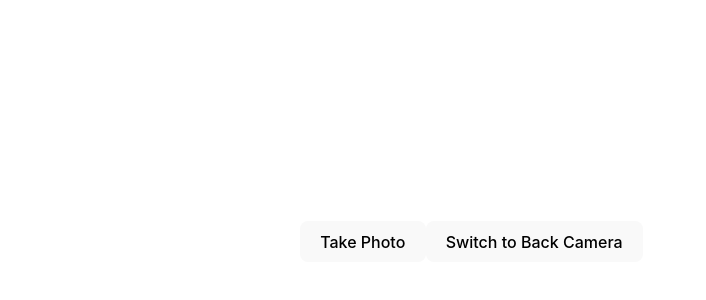
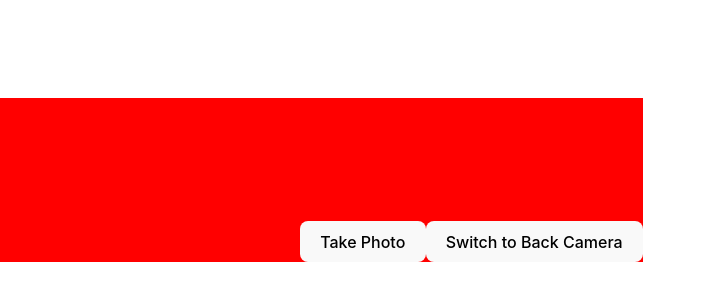
Before and after one commit to rezaMH0123/testtest, a React (Vite) app: page / in a window 1280 px wide. Shown: the part 220-520 px from the top of the page, without its empty margins (0-706 px from the left). Built offline with nearby package versions, Linux system fonts and the light colour scheme; no server answers.

Commit message:
change bavkground

```diff
--- a/src/App.tsx
+++ b/src/App.tsx
@@ -20,7 +20,7 @@ const CameraComponent: React.FC = () => {
   };
 
   return (
-    <div>
+    <div style={{ backgroundColor: "red" }}>
       <Webcam
         audio={false}
         ref={webcamRef}
```
